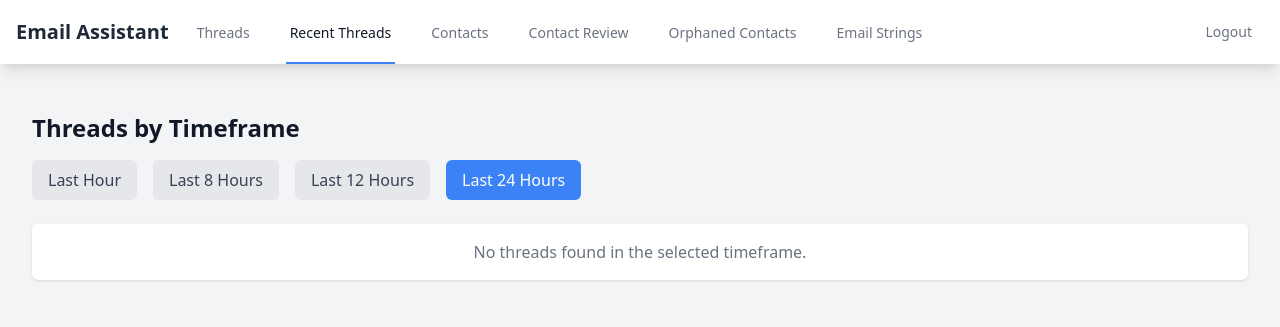
After one commit to mitija/email_agent, a Django app: page /timeframe-threads/ in a window 1280 px wide. The commit adds this page. Shown: the top 327 px of the page. Run offline with Django 5.2, Linux system fonts and the light colour scheme; a user stored in the database is signed in; tables that the repository leaves empty hold one stand-in row (values such as "Sample post"); some libraries are stand-ins or nearby versions.

Commit message:
Add timeframe threads feature with corresponding view, template, and tests
- Introduced a new view `timeframe_threads` to display threads based on selected timeframes (1h, 8h, 12h, 24h).
- Created a new template `timeframe_threads.html` for rendering the threads list with timeframe filters.
- Updated `urls.py` to include a path for the new timeframe threads view.
- Enhanced the base template to add a navigation link for accessing the timeframe threads.
- Added unit tests to ensure the functionality of the timeframe threads view, including authentication checks and timeframe filtering.

```diff
--- a/core/templates/base.html
+++ b/core/templates/base.html
@@ -17,6 +17,9 @@
                     <div class="hidden sm:ml-6 sm:flex sm:space-x-8">
                         <a href="/threads/" class="{% if request.path == '/threads/' %}border-blue-500 text-gray-900{% else %}border-transparent text-gray-500 hover:border-gray-300 hover:text-gray-700{% endif %} inline-flex items-center px-1 pt-1 border-b-2 text-sm font-medium">
                             Threads
+                        </a>
+                        <a href="/timeframe-threads/" class="{% if request.path == '/timeframe-threads/' %}border-blue-500 text-gray-900{% else %}border-transparent text-gray-500 hover:border-gray-300 hover:text-gray-700{% endif %} inline-flex items-center px-1 pt-1 border-b-2 text-sm font-medium">
+                            Recent Threads
                         </a>
                         <a href="/contacts/" class="{% if request.path == '/contacts/' %}border-blue-500 text-gray-900{% else %}border-transparent text-gray-500 hover:border-gray-300 hover:text-gray-700{% endif %} inline-flex items-center px-1 pt-1 border-b-2 text-sm font-medium">
                             Contacts
--- /dev/null
+++ b/core/templates/core/timeframe_threads.html
@@ -0,0 +1,68 @@
+{% extends 'base.html' %}
+
+{% block content %}
+<div class="max-w-7xl mx-auto py-6 sm:px-6 lg:px-8">
+    <div class="px-4 py-6 sm:px-0">
+        <div class="mb-6">
+            <h1 class="text-2xl font-semibold text-gray-900">Threads by Timeframe</h1>
+            <div class="mt-4 flex space-x-4">
+                <a href="?timeframe=1h" class="px-4 py-2 rounded-md {% if timeframe == '1h' %}bg-blue-500 text-white{% else %}bg-gray-200 text-gray-700 hover:bg-gray-300{% endif %}">
+                    Last Hour
+                </a>
+                <a href="?timeframe=8h" class="px-4 py-2 rounded-md {% if timeframe == '8h' %}bg-blue-500 text-white{% else %}bg-gray-200 text-gray-700 hover:bg-gray-300{% endif %}">
+                    Last 8 Hours
+                </a>
+                <a href="?timeframe=12h" class="px-4 py-2 rounded-md {% if timeframe == '12h' %}bg-blue-500 text-white{% else %}bg-gray-200 text-gray-700 hover:bg-gray-300{% endif %}">
+                    Last 12 Hours
+                </a>
+                <a href="?timeframe=24h" class="px-4 py-2 rounded-md {% if timeframe == '24h' %}bg-blue-500 text-white{% else %}bg-gray-200 text-gray-700 hover:bg-gray-300{% endif %}">
+                    Last 24 Hours
+                </a>
+            </div>
+        </div>
+
+        <div class="bg-white shadow overflow-hidden sm:rounded-md">
+            <ul class="divide-y divide-gray-200">
+                {% for thread in threads %}
+                <li>
+                    <a href="/threads/{{ thread.id }}/" class="block hover:bg-gray-50">
+                        <div class="px-4 py-4 sm:px-6">
+                            <div class="flex items-center justify-between">
+                                <div class="flex-1 min-w-0">
+                                    <p class="text-sm font-medium text-blue-600 truncate">
+                                        {{ thread.subject }}
+                                    </p>
+                                    <p class="mt-2 flex items-center text-sm text-gray-500">
+                                        <span class="truncate">{{ thread.snippet }}</span>
+                                    </p>
+                                </div>
+                                <div class="ml-4 flex-shrink-0">
+                                    <div class="px-2 inline-flex text-xs leading-5 font-semibold rounded-full
+                                        {% if thread.action == 'reply' %}bg-green-100 text-green-800
+                                        {% elif thread.action == 'forward' %}bg-blue-100 text-blue-800
+                                        {% elif thread.action == 'archive' %}bg-gray-100 text-gray-800
+                                        {% else %}bg-yellow-100 text-yellow-800{% endif %}">
+                                        {{ thread.action|title }}
+                                    </div>
+                                </div>
+                            </div>
+                            <div class="mt-2 sm:flex sm:justify-between">
+                                <div class="sm:flex">
+                                    <p class="flex items-center text-sm text-gray-500">
+                                        {{ thread.last_message_date|date:"M d, Y H:i" }}
+                                    </p>
+                                </div>
+                            </div>
+                        </div>
+                    </a>
+                </li>
+                {% empty %}
+                <li class="px-4 py-4 sm:px-6 text-center text-gray-500">
+                    No threads found in the selected timeframe.
+                </li>
+                {% endfor %}
+            </ul>
+        </div>
+    </div>
+</div>
+{% endblock %}
--- a/core/urls.py
+++ b/core/urls.py
@@ -5,6 +5,7 @@ from core.views.thread_list import thread_list, summarize_thread, get_labels, th
 from core.views.home import HomeView
 from core.views.contact_list import ContactListView, ContactDetailView
 from core.views.email_string_list import email_string_list, update_email_string_contact, create_contact
+from core.views.timeframe_threads import timeframe_threads
 
 urlpatterns = [
     # Home page
@@ -31,6 +32,7 @@ urlpatterns = [
     path('threads/<int:thread_id>/', thread_detail, name='thread_detail'),
     path('threads/<int:thread_id>/summarize/', summarize_thread, name='summarize_thread'),
     path('threads/labels/', get_labels, name='get_labels'),
+    path('timeframe-threads/', timeframe_threads, name='timeframe_threads'),
 
     # Email strings
     path('email-strings/', email_string_list, name='email_string_list'),
--- /dev/null
+++ b/core/views/timeframe_threads.py
@@ -0,0 +1,38 @@
+from datetime import datetime, timedelta
+from django.shortcuts import render
+from django.contrib.auth.decorators import login_required
+from core.models.thread import Thread
+from core.models.email import Email
+
+@login_required
+def timeframe_threads(request):
+    # Get timeframe from query parameter, default to 24h
+    timeframe = request.GET.get('timeframe', '24h')
+
+    # Calculate the start time based on the timeframe
+    now = datetime.now()
+    if timeframe == '1h':
+        start_time = now - timedelta(hours=1)
+    elif timeframe == '8h':
+        start_time = now - timedelta(hours=8)
+    elif timeframe == '12h':
+        start_time = now - timedelta(hours=12)
+    else:  # 24h
+        start_time = now - timedelta(hours=24)
+
+    # Get all emails within the timeframe
+    recent_emails = Email.objects.filter(
+        date__gte=start_time
+    ).values_list('thread_id', flat=True).distinct()
+
+    # Get threads that contain these emails
+    threads = Thread.objects.filter(
+        id__in=recent_emails
+    ).order_by('-last_email__date')
+
+    context = {
+        'threads': threads,
+        'timeframe': timeframe
+    }
+
+    return render(request, 'core/timeframe_threads.html', context)
```
Also changed, not shown: core/tests/test_timeframe_threads.py (added, +119 -0 lines).
